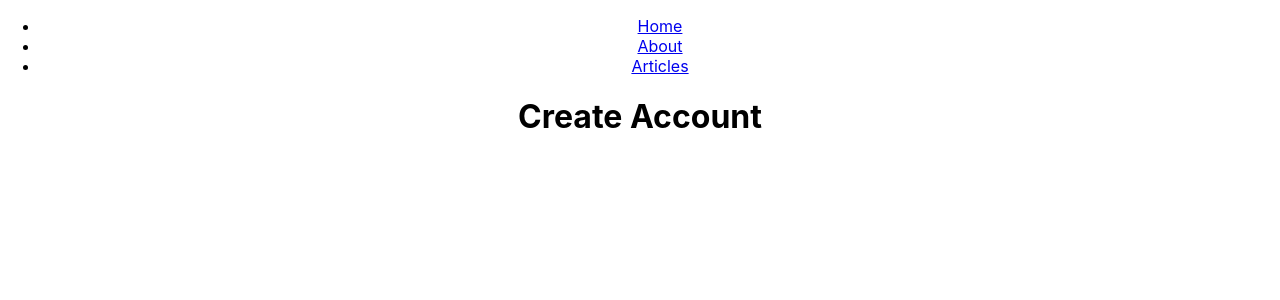
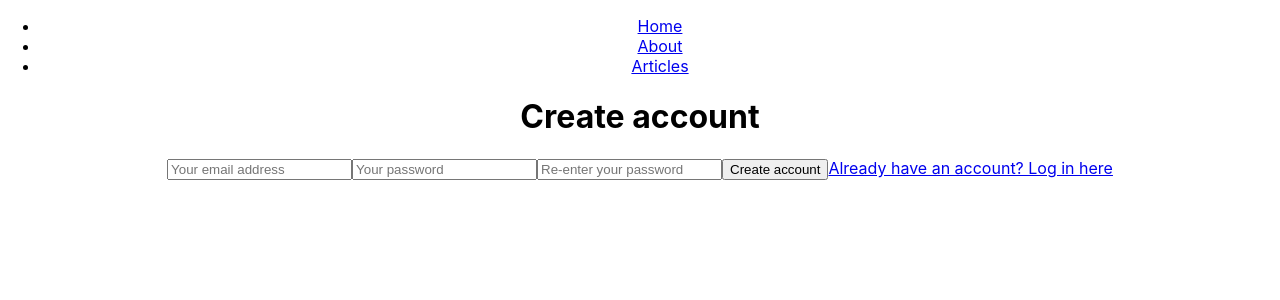
Before and after one commit to KennetTech/kennet-tech-blog, a React (Create React App) app: page /create-account in a window 1280 px wide. Shown: the top 300 px of the page. Built offline with nearby package versions, Linux system fonts and the light colour scheme.

Commit message:
error in loginpage corrected, CreateAccountPage done

```diff
--- a/src/components/AddCommentForm.js
+++ b/src/components/AddCommentForm.js
@@ -25,7 +25,7 @@
                 <input
                     value={name}
                     onChange={e => setName(e.target.value)}
-                    type={Text} />
+                    type="text" />
             </label>
             <label>
                 Comment:
--- a/src/hooks/useUser.js
+++ b/src/hooks/useUser.js
@@ -0,0 +1,20 @@
+import { useState, useEffect } from 'react';
+import { getAuth, onAuthStateChanged } from 'firebase/auth';
+
+const useUser = () => {
+    const [user, setUser] = useState(null);
+    const [isLoading, setIsLoading] = useState(true);
+
+    useEffect(() => {
+        const unsubscribe = onAuthStateChanged(getAuth(), user => {
+            setUser(user);
+            setIsLoading(false);
+        });
+
+        return unsubscribe;
+    }, []);
+
+    return { user, isLoading };
+}
+
+export default useUser;
--- a/src/pages/ArticlePage.js
+++ b/src/pages/ArticlePage.js
@@ -4,11 +4,14 @@
 import articles from "./article-content";
 import CommentsList from "../components/CommentsList";
 import AddCommentsForm from "../components/AddCommentForm";
+import useUser from "../hooks/useUser";
 import NotFoundPage from "./NotFoundPage";
 
 const ArticlePage = () => {
     const [articleInfo, setArticleInfo] = useState({ upvotes: 0, comments: []});
     const { articleId }  = useParams();
+
+    const { user, isLoarding} = useUser();
 
     useEffect(() => {
         const loadArticleInfo = async () => {
@@ -38,15 +41,21 @@
         <>
         <h1>{article.title}</h1>
         <div>
-            <button onClick={addUpvote}>Upvote</button>
+            {user
+                ? <button onClick={addUpvote}>Upvote</button>
+                : <button>Log in to upvote</button>
+            }
             <p>This article has {articleInfo.upvotes} upvote(s)</p>
         </div>
         {article.content.map((paragraph, i) => (
             <p key={i}>{paragraph}</p>
         ))}
-        <AddCommentsForm
-            articleName={articleId}
-            onArticleUpdated={updatedArticle => setArticleInfo(updatedArticle)} />
+        {user
+            ? <AddCommentsForm
+                articleName={articleId}
+                onArticleUpdated={updatedArticle => setArticleInfo(updatedArticle)} />
+            :   <button>Log in to add a comment</button>
+        }
         <CommentsList comments={articleInfo.comments} />
         </>
 
--- a/src/pages/CreateAccountPage.js
+++ b/src/pages/CreateAccountPage.js
@@ -1,7 +1,51 @@
+import { useState } from 'react';
+import { Link, useNavigate } from 'react-router-dom';
+import { getAuth, createUserWithEmailAndPassword } from 'firebase/auth';
 const CreateAccountPage = () => {
+    const [email, setEmail] = useState('');
+    const [password, setPassword] = useState('');
+    const [confirmPassword, setConfirmPassword] = useState('');
+    const [error, setError] = useState('');
+
+    const navigate = useNavigate();
+
+    const createAccount = async () => {
+
+        try {
+            if (password !== confirmPassword) {
+                setError('Password and confirm password do not match');
+                return;
+            }
+            await createUserWithEmailAndPassword(getAuth(), email, password);
+            navigate('/articles');
+        } catch (e) {
+            setError(e.message);
+        }
+
+
+    }
     return (
-        <h1>Create Account</h1>
-    )
+        <>
+        <h1>Create account</h1>
+        {error && <p className="error">{error}</p>}
+        <input
+            placeholder="Your email address"
+            value={email}
+            onChange={e => setEmail(e.target.value)} />
+        <input
+            type="password"
+            placeholder="Your password"
+            value={password}
+            onChange={e => setPassword(e.target.value)} />
+        <input
+            type="password"
+            placeholder="Re-enter your password"
+            value={confirmPassword}
+            onChange={e => setConfirmPassword(e.target.value)} />
+        <button onClick={createAccount}>Create account</button>
+        <Link to="/login">Already have an account? Log in here</Link>
+        </>
+    );
 }
 
 export default CreateAccountPage;
--- a/src/pages/LoginPage.js
+++ b/src/pages/LoginPage.js
@@ -1,6 +1,6 @@
-import { useState } from "react";
-import { Link, useNavigate } from "react-router-dom";
-import { getAuth, signInWithEmailAndPassword } from 'firebase/auth'
+import { useState } from 'react';
+import { Link, useNavigate } from 'react-router-dom';
+import { getAuth, signInWithEmailAndPassword } from 'firebase/auth';
 
 const LoginPage = () => {
     const [email, setEmail] = useState('');
@@ -12,33 +12,29 @@
     const logIn = async () => {
         try {
             await signInWithEmailAndPassword(getAuth(), email, password);
-            navigate('/articles')
+            navigate('/articles');
         } catch (e) {
-            setError(e.message)
+            setError(e.message);
         }
-
     }
 
     return (
         <>
-            <h1>Log in</h1>
+        <h1>Log In</h1>
         {error && <p className="error">{error}</p>}
         <input
             placeholder="Your email address"
             value={email}
-                onChange={e => setEmail(e.target.value)}
-            />
+            onChange={e => setEmail(e.target.value)} />
         <input
             type="password"
             placeholder="Your password"
             value={password}
-                onChange={e => setPassword(e.target.password)}
-             />
-            <button onClick={logIn}>Log in</button>
-            <Link to="/create-account">Don't have an account? Create on here</Link>
+            onChange={e => setPassword(e.target.value)} />
+        <button onClick={logIn}>Log In</button>
+        <Link to="/create-account">Don't have an account? Create one here</Link>
         </>
-
-    )
+    );
 }
 
 export default LoginPage;
```
Lines whose indentation alone changed are shown as unchanged.
